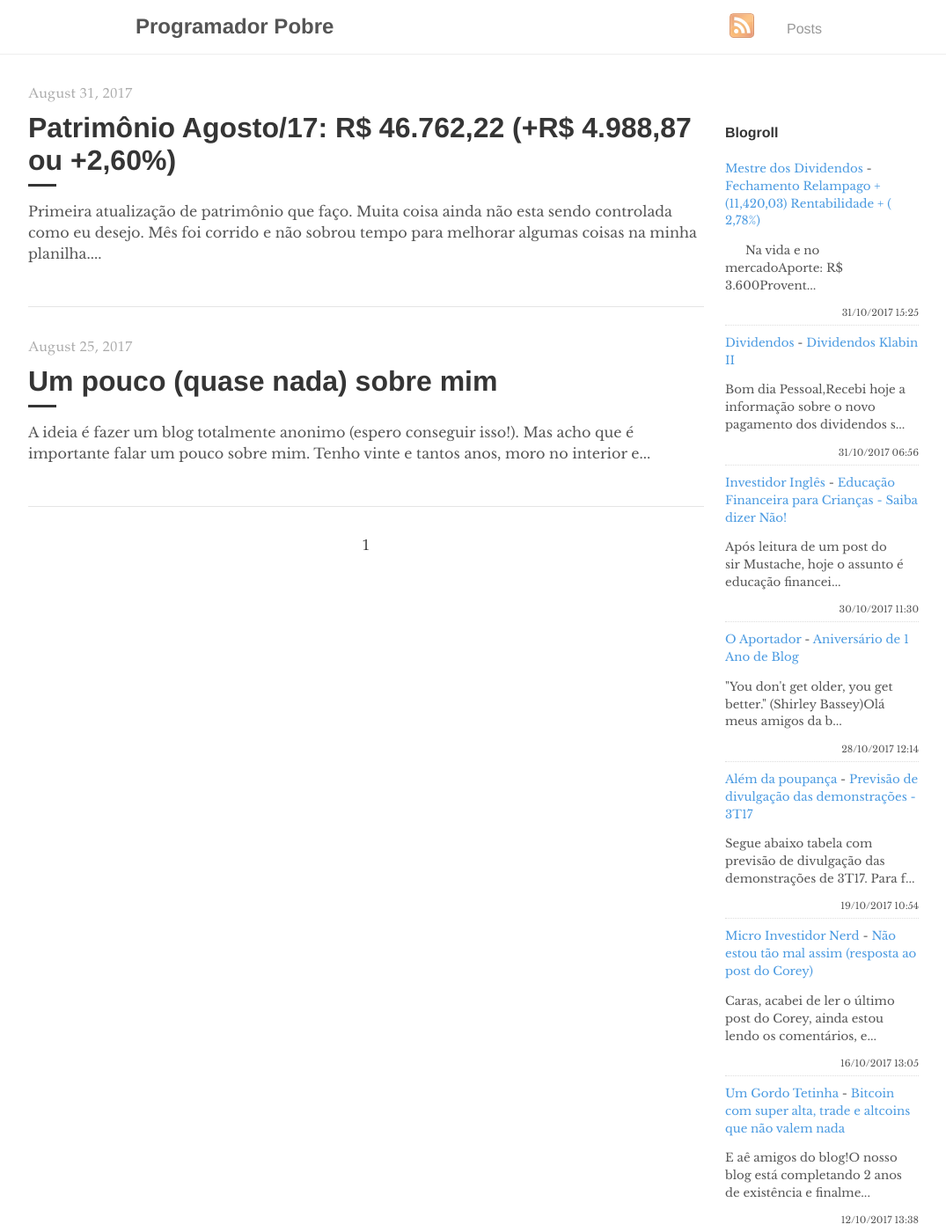
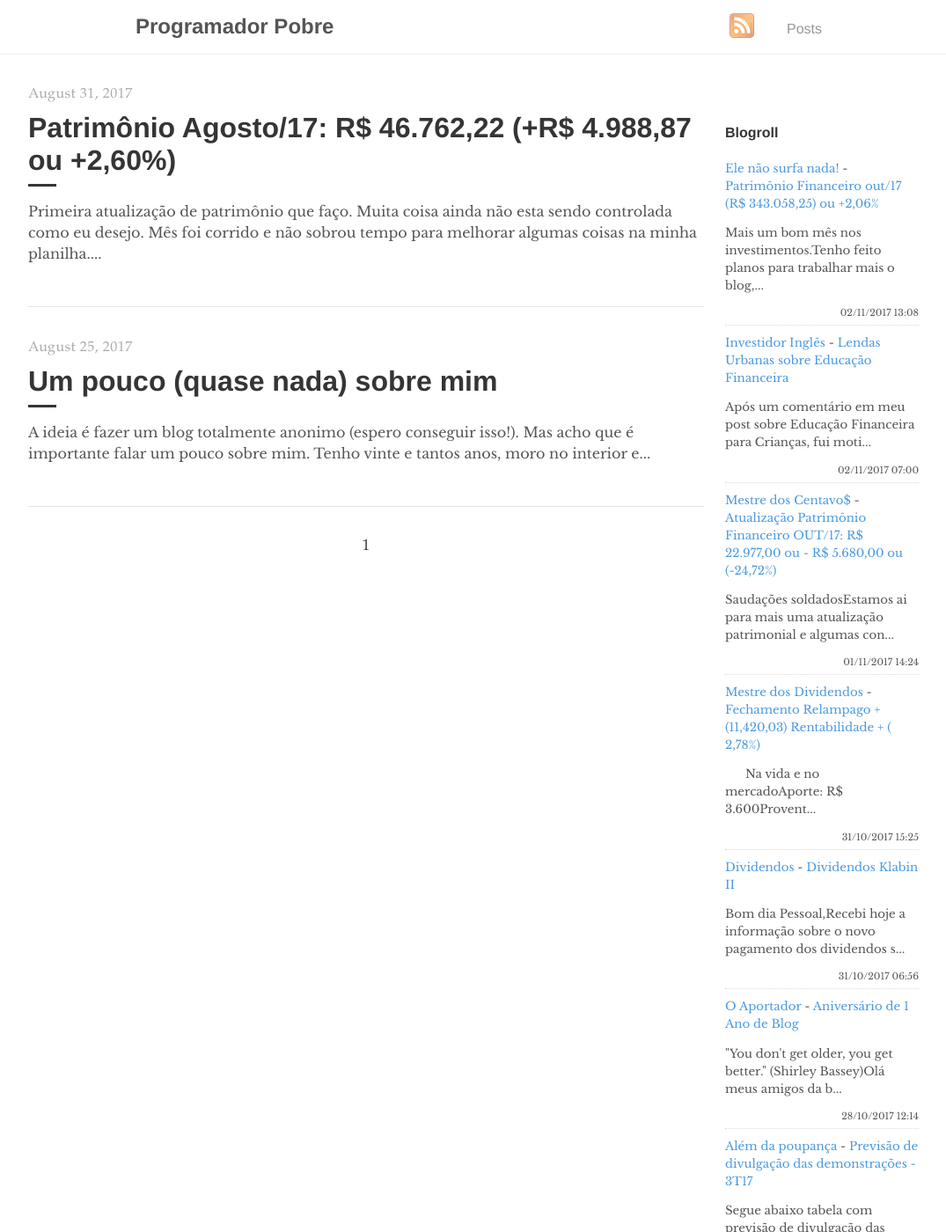
Before and after one commit to programadorpobre/programadorpobre.github.io, a Jekyll site: the page built from index.html, in a window 1280 px wide and 1400 px high. Shown: the whole window at 88% size, without its empty margins (96-1171 px from the left). Built offline with Jekyll 4.4.1, drawn with Linux system fonts in a browser that asks for light colours; the list of posts is cut into pages by our own code; comment, search, counter and statistics services are not loaded; some of the changed text lies outside the part shown.

Commit message:
[ci skip] travis #89

```diff
--- a/_includes/feed-entries.html
+++ b/_includes/feed-entries.html
@@ -1,3 +1,18 @@
+<div class="feed-entry">
+    <a class="feed-entry-site-name" href="http://elenaosurfanada.blogspot.com/">Ele não surfa nada!</a> - <a class="feed-entry-title" href="http://elenaosurfanada.blogspot.com/2017/11/patrimonio-financeiro-out17-r-34305825.html">Patrimônio Financeiro out/17 (R$ 343.058,25) ou +2,06%</a>
+    <p class="feed-entry-summary">Mais um bom mês nos investimentos.Tenho feito planos para trabalhar mais o blog,...</p>
+    <time datetime="2017-11-02T13:08:00.000-02:00">02/11/2017 13:08</time>
+</div>
+<div class="feed-entry">
+    <a class="feed-entry-site-name" href="http://investidoringles.blogspot.com/">Investidor Inglês</a> - <a class="feed-entry-title" href="http://investidoringles.blogspot.com/2017/11/lendas-urbanas-sobre-educacao-financeira.html">Lendas Urbanas sobre Educação Financeira</a>
+    <p class="feed-entry-summary">Após um comentário em meu post sobre Educação Financeira para Crianças, fui moti...</p>
+    <time datetime="2017-11-02T07:00:00.000-02:00">02/11/2017 07:00</time>
+</div>
+<div class="feed-entry">
+    <a class="feed-entry-site-name" href="http://mestredoscentavos.blogspot.com/">Mestre dos Centavo$</a> - <a class="feed-entry-title" href="http://mestredoscentavos.blogspot.com/2017/11/atualizacao-patrimonio-financeiro-out17.html">Atualização Patrimônio Financeiro OUT/17: R$ 22.977,00 ou - R$ 5.680,00 ou (-24,72%)</a>
+    <p class="feed-entry-summary">Saudações soldadosEstamos ai para mais uma atualização patrimonial e algumas con...</p>
+    <time datetime="2017-11-01T14:24:00.000-07:00">01/11/2017 14:24</time>
+</div>
 <div class="feed-entry">
     <a class="feed-entry-site-name" href="http://mestredosdividendos.blogspot.com/">Mestre dos Dividendos</a> - <a class="feed-entry-title" href="http://mestredosdividendos.blogspot.com/2017/10/fechamento-relampago-1142003.html">Fechamento Relampago + (11,420,03) Rentabilidade + ( 2,78%)</a>
     <p class="feed-entry-summary">&nbsp;&nbsp;&nbsp;&nbsp;&nbsp; Na vida e no mercadoAporte: R$&nbsp; 3.600Provent...</p>
@@ -7,11 +22,6 @@
     <a class="feed-entry-site-name" href="http://bonsdividendos.blogspot.com/">Dividendos</a> - <a class="feed-entry-title" href="http://bonsdividendos.blogspot.com/2017/10/dividendos-klabin-ii.html">Dividendos Klabin II</a>
     <p class="feed-entry-summary">Bom dia Pessoal,Recebi hoje a informação sobre o novo pagamento dos dividendos s...</p>
     <time datetime="2017-10-31T06:56:00.000-07:00">31/10/2017 06:56</time>
-</div>
-<div class="feed-entry">
-    <a class="feed-entry-site-name" href="http://investidoringles.blogspot.com/">Investidor Inglês</a> - <a class="feed-entry-title" href="http://investidoringles.blogspot.com/2017/10/educacao-financeira-criancas-importancia-dizer-nao.html">Educação Financeira para Crianças - Saiba dizer Não!</a>
-    <p class="feed-entry-summary">Após leitura de um post do sir&nbsp;Mustache, hoje o assunto é educação financei...</p>
-    <time datetime="2017-10-30T11:30:00.000-02:00">30/10/2017 11:30</time>
 </div>
 <div class="feed-entry">
     <a class="feed-entry-site-name" href="http://oaportadorfinanceiro.blogspot.com/">O Aportador</a> - <a class="feed-entry-title" href="http://oaportadorfinanceiro.blogspot.com/2017/10/aniversario-de-1-ano-de-blog.html">Aniversário de 1 Ano de Blog</a>
@@ -33,13 +43,3 @@
     <p class="feed-entry-summary">E aê amigos do blog!O nosso blog está completando 2 anos de existência e finalme...</p>
     <time datetime="2017-10-12T13:38:00.000-03:00">12/10/2017 13:38</time>
 </div>
-<div class="feed-entry">
-    <a class="feed-entry-site-name" href="http://mestredoscentavos.blogspot.com/">Mestre dos Centavo$</a> - <a class="feed-entry-title" href="http://mestredoscentavos.blogspot.com/2017/10/ranking-de-patrimonio-da-blogosfera.html">Ranking de Patrimônio da Blogosfera Financeira - Setembro de 2017</a>
-    <p class="feed-entry-summary">Salve Rapaziada!E está dada a largada para mais uma corrida do ranking do milhão...</p>
-    <time datetime="2017-10-12T04:21:00.002-07:00">12/10/2017 04:21</time>
-</div>
-<div class="feed-entry">
-    <a class="feed-entry-site-name" href="http://elenaosurfanada.blogspot.com/">Ele não surfa nada!</a> - <a class="feed-entry-title" href="http://elenaosurfanada.blogspot.com/2017/10/revitalizacao-do-blogroll.html">Revitalização do Blogroll</a>
-    <p class="feed-entry-summary">Meu Blogroll a muito tempo não é revitalizado e percebi que estou perdendo muito...</p>
-    <time datetime="2017-10-07T14:24:00.001-03:00">07/10/2017 14:24</time>
-</div>
```
